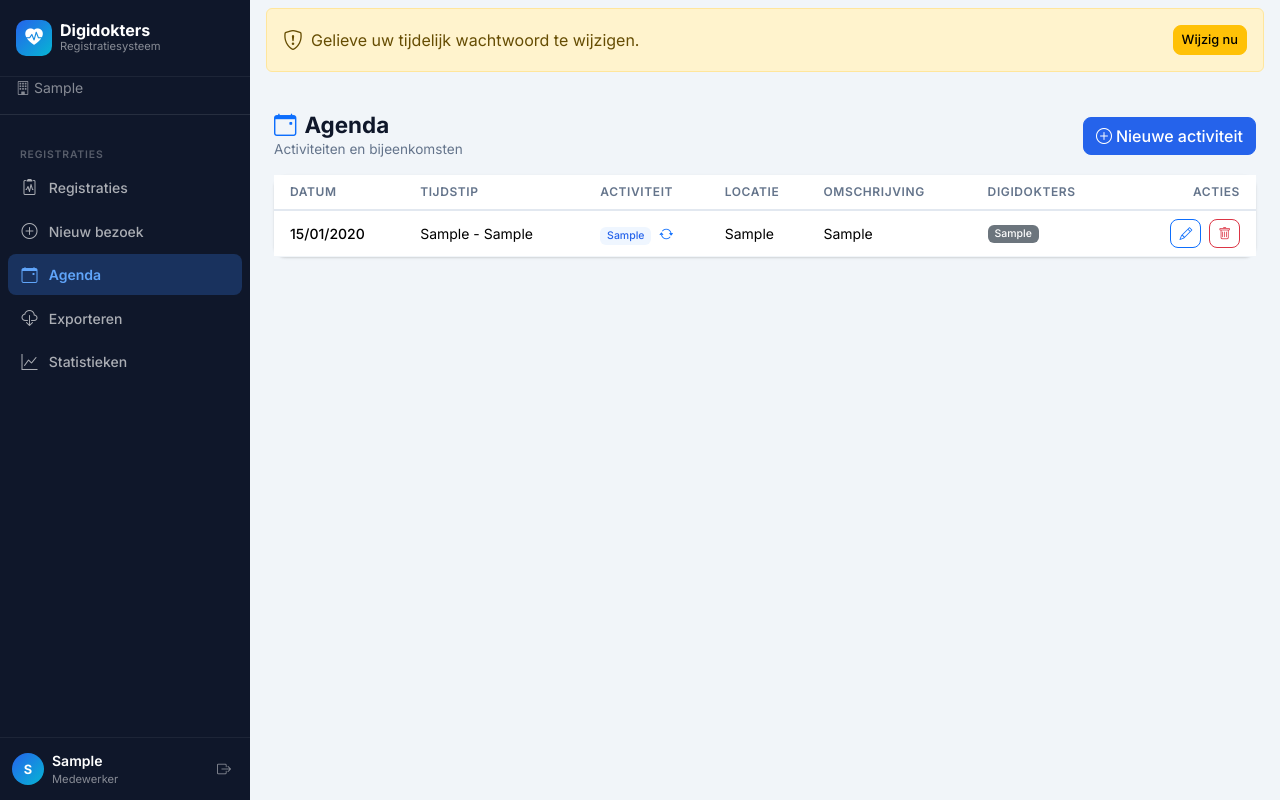
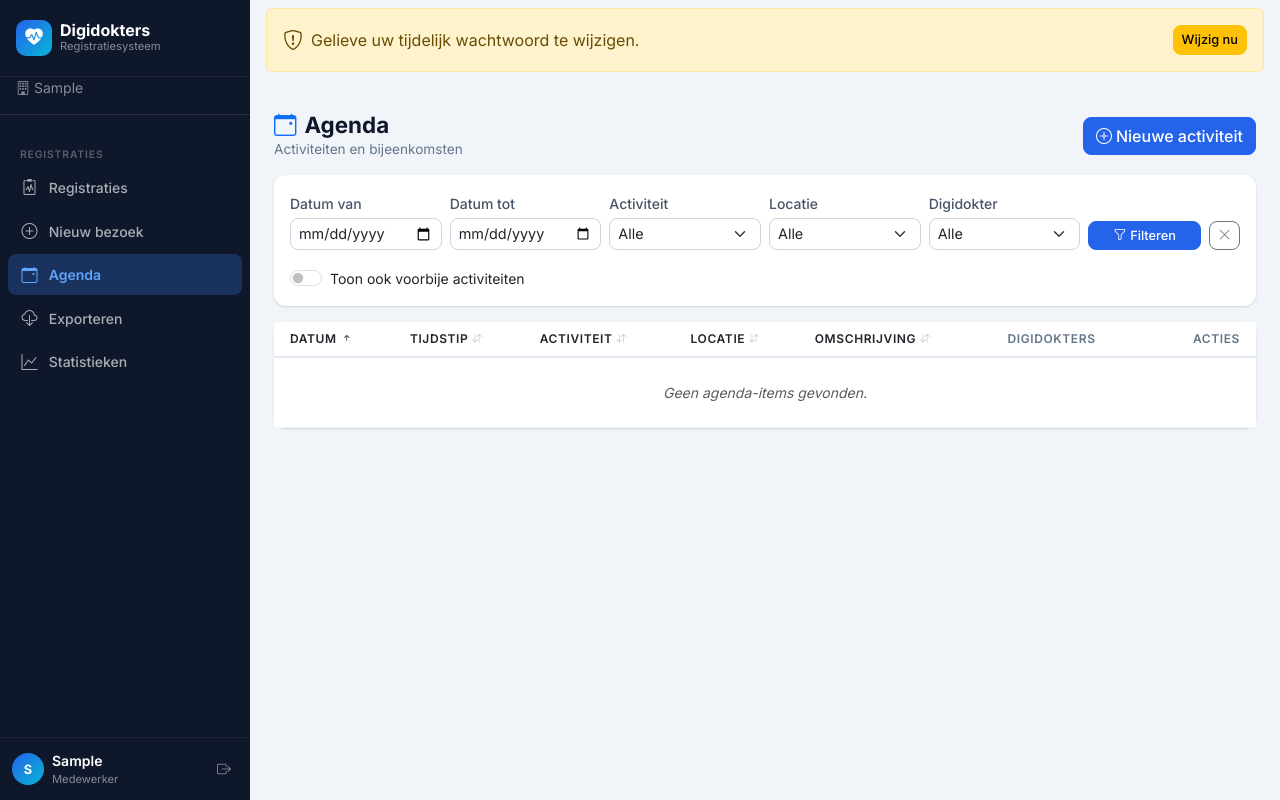
Before and after one commit to mark-vandenbroeck/Digidokters, a Flask app: page /agenda in a window 1280 px wide. Run offline with Flask 3, Linux system fonts and the light colour scheme; a user stored in the database is signed in; tables that the repository leaves empty hold one stand-in row (values such as "Sample post").

Commit message:
Add filters, sortable columns and past activities switch to agenda overzicht

```diff
--- a/routes/agenda.py
+++ b/routes/agenda.py
@@ -23,17 +23,101 @@ def _keuzelijsten():
 @login_required
 def lijst():
     org_id = get_huidige_organisatie_id()
-    # Haal agenda-items op gesorteerd op datum en uur_van
-    items = filter_op_organisatie(AgendaItem.query, AgendaItem).order_by(AgendaItem.datum.desc(), AgendaItem.uur_van.desc()).all()
 
-    # We checken de rol van de actieve gebruiker om te bepalen of hij acties mag doen (nieuw/wijzig/verwijder)
+    # Haal filter parameters op
+    toon_verleden = request.args.get('toon_verleden') == 'on'
+    datum_van = request.args.get('datum_van', '').strip()
+    datum_tot = request.args.get('datum_tot', '').strip()
+    type_id = request.args.get('type_id', 0, type=int)
+    locatie_id = request.args.get('locatie_id', 0, type=int)
+    digidokter_id = request.args.get('digidokter_id', 0, type=int)
+
+    # Haal sorteer parameters op
+    sort_by = request.args.get('sort_by', 'datum').strip()
+    direction = request.args.get('direction', 'asc').strip()
+
+    # Bouw query op
+    query = filter_op_organisatie(AgendaItem.query, AgendaItem)
+
+    # Datum filter: toon_verleden default = False (enkel toekomstig/vandaag)
+    if not toon_verleden:
+        query = query.filter(AgendaItem.datum >= date.today())
+
+    if datum_van:
+        try:
+            query = query.filter(AgendaItem.datum >= date.fromisoformat(datum_van))
+        except ValueError:
+            pass
+
+    if datum_tot:
+        try:
+            query = query.filter(AgendaItem.datum <= date.fromisoformat(datum_tot))
+        except ValueError:
+            pass
+
+    if type_id:
+        query = query.filter(AgendaItem.type_id == type_id)
+
+    if locatie_id:
+        query = query.filter(AgendaItem.locatie_id == locatie_id)
+
+    if digidokter_id:
+        query = query.filter(AgendaItem.digidokters.any(Digidokter.id == digidokter_id))
+
+    # Sortering toepassen
+    if sort_by == 'tijd':
+        if direction == 'desc':
+            query = query.order_by(AgendaItem.uur_van.desc())
+        else:
+            query = query.order_by(AgendaItem.uur_van.asc())
+    elif sort_by == 'type':
+        query = query.join(ActivityType, AgendaItem.type_id == ActivityType.id)
+        if direction == 'desc':
+            query = query.order_by(ActivityType.naam.desc())
+        else:
+            query = query.order_by(ActivityType.naam.asc())
+    elif sort_by == 'locatie':
+        query = query.join(Location, AgendaItem.locatie_id == Location.id)
+        if direction == 'desc':
+            query = query.order_by(Location.naam.desc())
+        else:
+            query = query.order_by(Location.naam.asc())
+    elif sort_by == 'omschrijving':
+        if direction == 'desc':
+            query = query.order_by(AgendaItem.omschrijving.desc())
+        else:
+            query = query.order_by(AgendaItem.omschrijving.asc())
+    else:  # sort_by == 'datum'
+        if direction == 'desc':
+            query = query.order_by(AgendaItem.datum.desc(), AgendaItem.uur_van.desc())
+        else:
+            query = query.order_by(AgendaItem.datum.asc(), AgendaItem.uur_van.asc())
+
+    items = query.all()
+
+    # Keuzelijsten voor de filters
+    keuzes = _keuzelijsten()
+
     kan_schrijven = True
     if current_user.rol != 'platformbeheerder':
         uo = next((x for x in current_user.user_organisaties if x.organisatie_id == org_id and x.actief and x.organisatie.actief), None)
         if not uo or uo.rol == 'lezer':
             kan_schrijven = False
 
-    return render_template('agenda/lijst.html', items=items, kan_schrijven=kan_schrijven)
+    return render_template(
+        'agenda/lijst.html',
+        items=items,
+        kan_schrijven=kan_schrijven,
+        toon_verleden=toon_verleden,
+        datum_van=datum_van,
+        datum_tot=datum_tot,
+        filter_type_id=type_id,
+        filter_locatie_id=locatie_id,
+        filter_digidokter_id=digidokter_id,
+        sort_by=sort_by,
+        direction=direction,
+        **keuzes
+    )
 
 @agenda_bp.route('/agenda/nieuw', methods=['GET', 'POST'])
 @login_required
--- a/templates/agenda/lijst.html
+++ b/templates/agenda/lijst.html
@@ -14,17 +14,102 @@
     {% endif %}
 </div>
 
+{% macro sort_link(col_name, display_text) %}
+    {% set target_dir = 'desc' if sort_by == col_name and direction == 'asc' else 'asc' %}
+    <a href="{{ url_for('agenda.lijst', sort_by=col_name, direction=target_dir, toon_verleden=('on' if toon_verleden else ''), datum_van=datum_van, datum_tot=datum_tot, type_id=filter_type_id, locatie_id=filter_locatie_id, digidokter_id=filter_digidokter_id) }}" class="text-decoration-none text-dark d-inline-flex align-items-center gap-1">
+        {{ display_text }}
+        {% if sort_by == col_name %}
+            {% if direction == 'asc' %}
+                <i class="bi bi-arrow-up-short"></i>
+            {% else %}
+                <i class="bi bi-arrow-down-short"></i>
+            {% endif %}
+        {% else %}
+            <i class="bi bi-arrow-down-up text-muted" style="font-size: 0.8em; opacity: 0.4;"></i>
+        {% endif %}
+    </a>
+{% endmacro %}
+
+<!-- Zoekbalk & filters -->
+<div class="card mb-3">
+    <div class="card-body py-3">
+        <form method="GET" action="{{ url_for('agenda.lijst') }}">
+            <!-- We behouden de actieve sortering -->
+            <input type="hidden" name="sort_by" value="{{ sort_by }}">
+            <input type="hidden" name="direction" value="{{ direction }}">
+
+            <div class="row g-2 align-items-end">
+                <div class="col-6 col-md-2">
+                    <label class="form-label mb-1">Datum van</label>
+                    <input type="date" class="form-control form-control-sm" name="datum_van" value="{{ datum_van }}">
+                </div>
+                <div class="col-6 col-md-2">
+                    <label class="form-label mb-1">Datum tot</label>
+                    <input type="date" class="form-control form-control-sm" name="datum_tot" value="{{ datum_tot }}">
+                </div>
+                <div class="col-6 col-md-2">
+                    <label class="form-label mb-1">Activiteit</label>
+                    <select class="form-select form-select-sm" name="type_id">
+                        <option value="0">Alle</option>
+                        {% for t in types %}
+                        <option value="{{ t.id }}" {{ 'selected' if t.id == filter_type_id }}>{{ t.naam }}</option>
+                        {% endfor %}
+                    </select>
+                </div>
+                <div class="col-6 col-md-2">
+                    <label class="form-label mb-1">Locatie</label>
+                    <select class="form-select form-select-sm" name="locatie_id">
+                        <option value="0">Alle</option>
+                        {% for l in locaties %}
+                        <option value="{{ l.id }}" {{ 'selected' if l.id == filter_locatie_id }}>{{ l.naam }}</option>
+                        {% endfor %}
+                    </select>
+                </div>
+                <div class="col-6 col-md-2">
+                    <label class="form-label mb-1">Digidokter</label>
+                    <select class="form-select form-select-sm" name="digidokter_id">
+                        <option value="0">Alle</option>
+                        {% for d in digidokters %}
+                        <option value="{{ d.id }}" {{ 'selected' if d.id == filter_digidokter_id }}>{{ d.naam }}</option>
+                        {% endfor %}
+                    </select>
+                </div>
+                <div class="col-6 col-md-2 d-flex gap-2">
+                    <button type="submit" class="btn btn-primary btn-sm flex-fill">
+                        <i class="bi bi-funnel me-1"></i>Filteren
+                    </button>
+                    <a href="{{ url_for('agenda.lijst') }}" class="btn btn-outline-secondary btn-sm" title="Filters resetten">
+                        <i class="bi bi-x-lg"></i>
+                    </a>
+                </div>
+            </div>
+
+            <div class="row g-2 align-items-center mt-2">
+                <div class="col-12">
+                    <div class="form-check form-switch mb-0">
+                        <input class="form-check-input" type="checkbox" role="switch" name="toon_verleden" id="toon_verleden"
+                               {% if toon_verleden %}checked{% endif %} onchange="this.form.submit()">
+                        <label class="form-check-label small" for="toon_verleden">
+                            Toon ook voorbije activiteiten
+                        </label>
+                    </div>
+                </div>
+            </div>
+        </form>
+    </div>
+</div>
+
 <div class="card">
     <div class="card-body p-0">
         <div class="table-responsive">
             <table class="table table-hover mb-0">
                 <thead>
                     <tr>
-                        <th class="ps-3">Datum</th>
-                        <th>Tijdstip</th>
-                        <th>Activiteit</th>
-                        <th>Locatie</th>
-                        <th>Omschrijving</th>
+                        <th class="ps-3">{{ sort_link('datum', 'Datum') }}</th>
+                        <th>{{ sort_link('tijd', 'Tijdstip') }}</th>
+                        <th>{{ sort_link('type', 'Activiteit') }}</th>
+                        <th>{{ sort_link('locatie', 'Locatie') }}</th>
+                        <th>{{ sort_link('omschrijving', 'Omschrijving') }}</th>
                         <th>Digidokters</th>
                         {% if kan_schrijven %}
                         <th class="pe-3 text-end">Acties</th>
```
